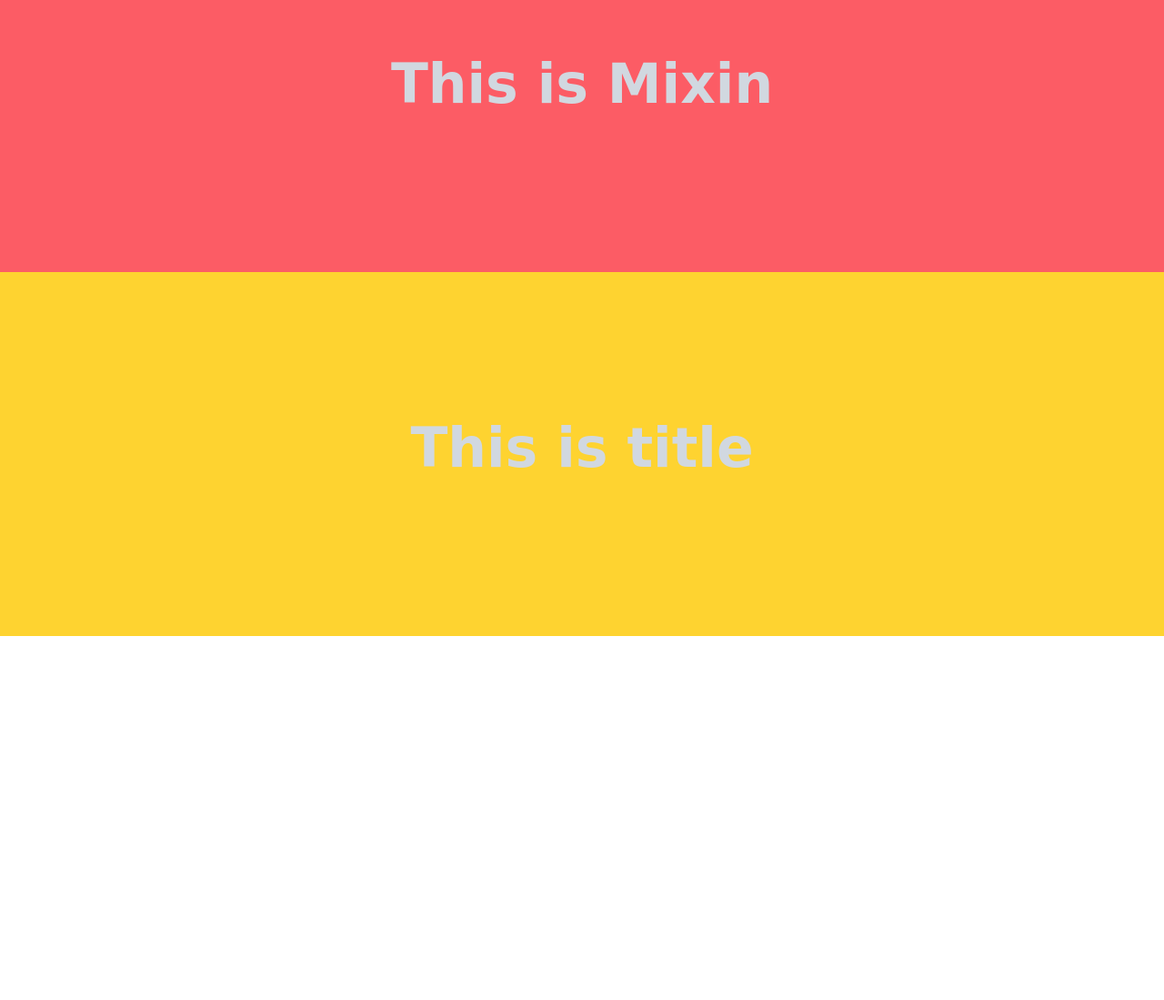
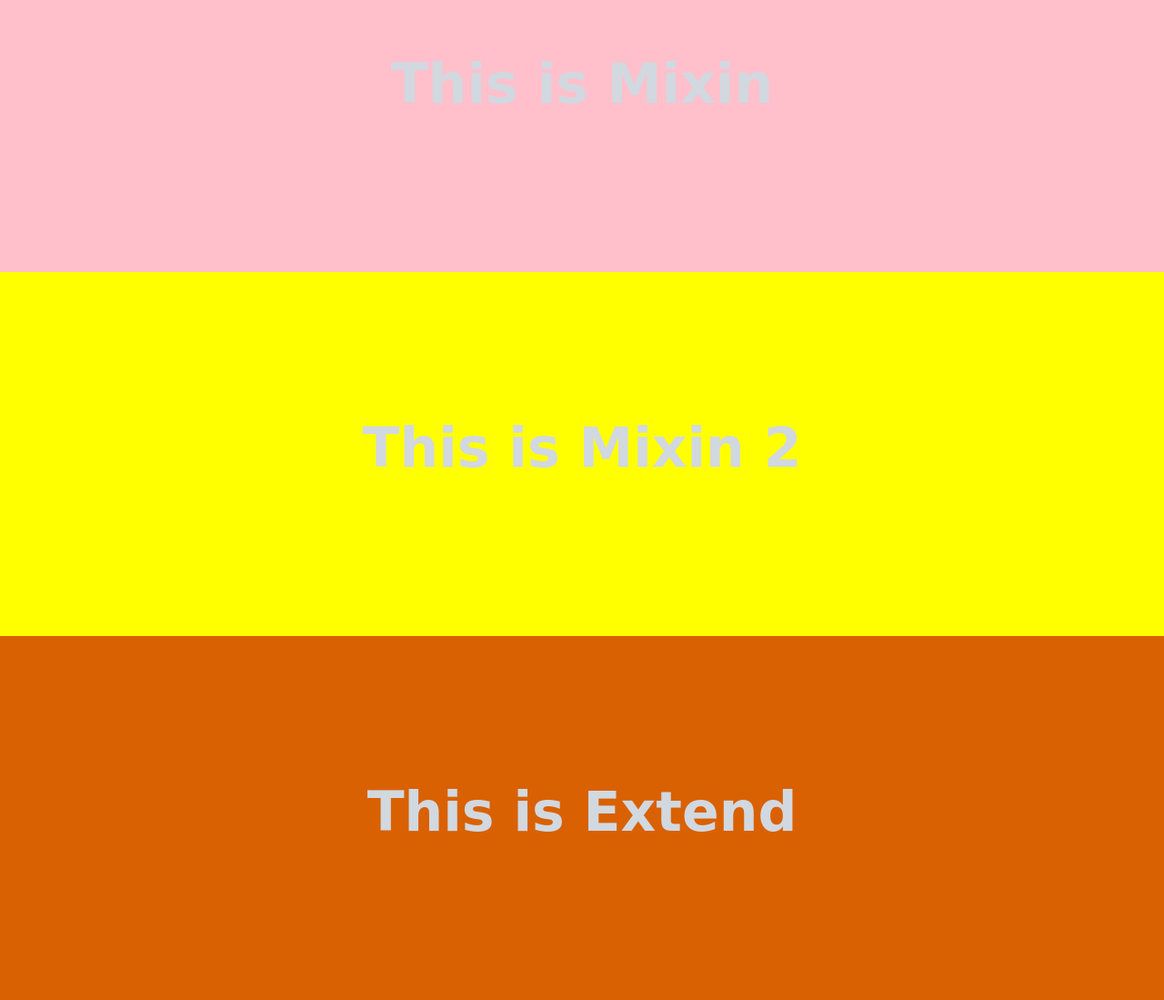
Before and after one commit to somrathumayan/scss-practice-project, a plain HTML site: page index.html in a window 1280 px wide. Shown: the part 484-1583 px from the top of the page at 91% size. Before the commit the page ends 1183 px from the top, so only its background shows below. Drawn offline with Linux system fonts and the light colour scheme; a web font is replaced by a local one.

Commit message:
added mixin scss extend

```diff
--- a/index.html
+++ b/index.html
@@ -46,7 +46,10 @@
         <h2>This is Mixin</h2>
     </div>
     <div id="cta2">
-        <h2>This is title</h2>
+        <h2>This is Mixin 2</h2>
+    </div>
+    <div id="cta3">
+        <h2>This is Extend</h2>
     </div>
 </body>
 </html>
--- a/scss/_mixin.scss
+++ b/scss/_mixin.scss
@@ -1,18 +1,19 @@
-@mixin flexible{
+@mixin flexible($newColor){
     display: flex;
     align-items: center;
     justify-content: center;
     height: 400px;
     color: $tWhite;
     font-size: 40px;
+    background: $newColor;
 }
 #cta{
-    @include flexible();
-    background: $tertiaryColor;
+    @include flexible(pink);
+    // background: $tertiaryColor;
 
 }
 #cta2{
-    @include flexible();
-    background: $secondaryColor;
+    @include flexible(yellow);
+    // background: $secondaryColor;
 
 }
--- a/scss/style.scss
+++ b/scss/style.scss
@@ -6,3 +6,9 @@
 
 // mixin
 @import "mixin";
+
+// Extend
+#cta3{
+    @extend #cta;
+    background: darken($primaryColor, 20%);
+}
```
Also changed, not shown: css/style.min.css, 1 other file.
